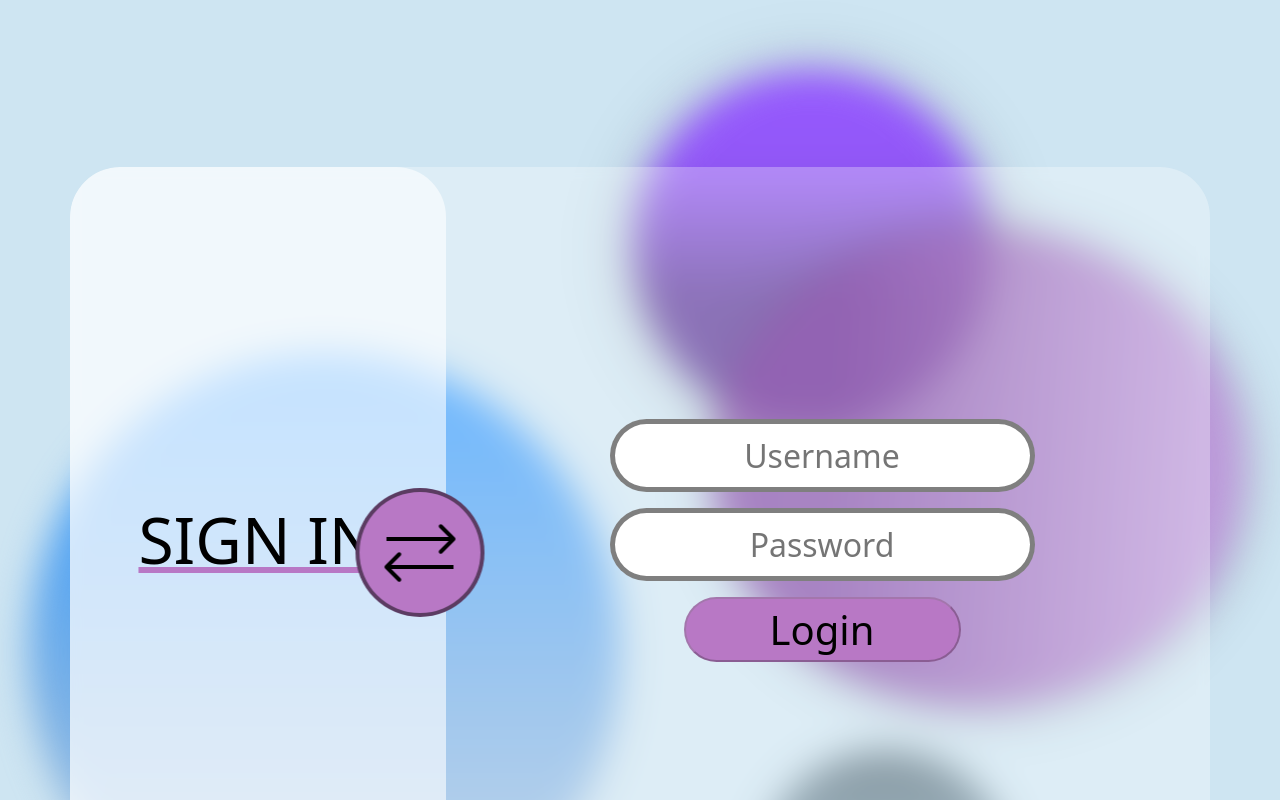
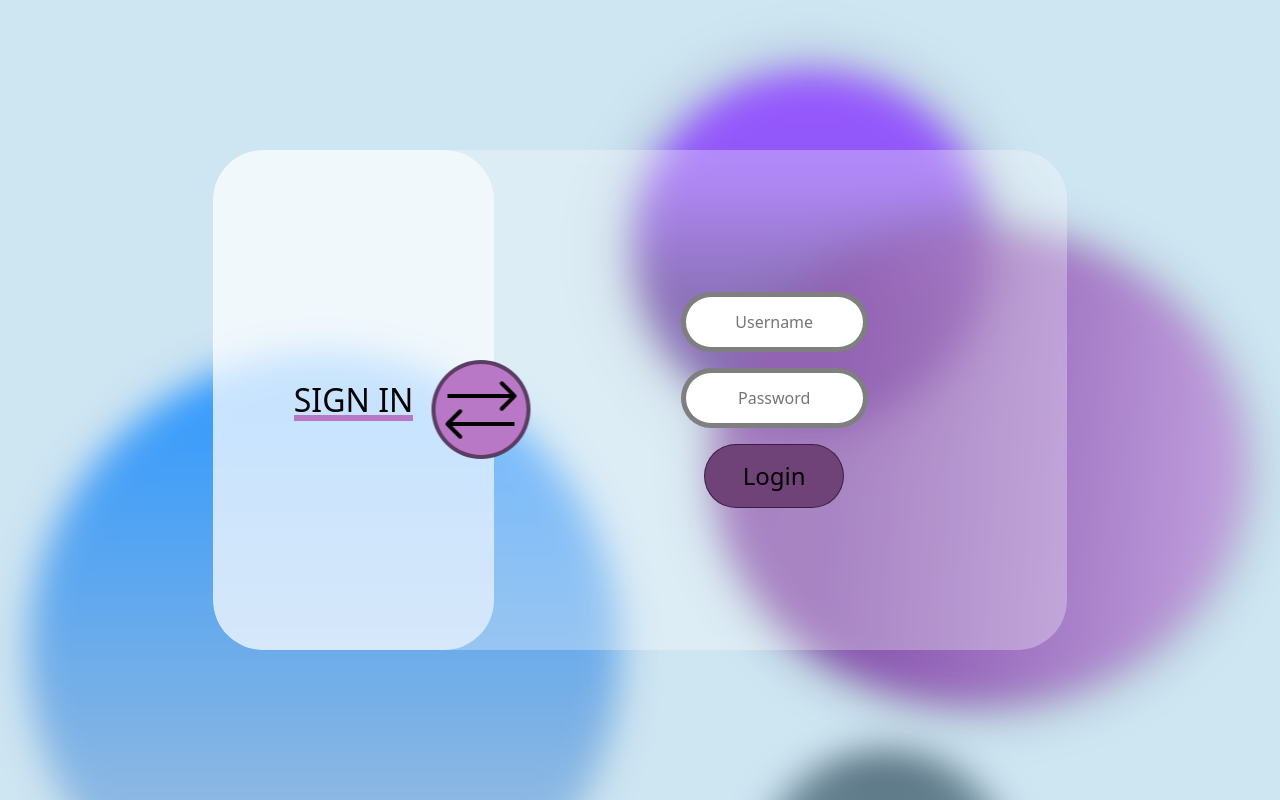
Before and after one commit to MergoCode/front-garage, a React (Vite) app in the folder frontend/: page /login-register in a window 1280 px wide. Shown: the top 800 px of the page. Built offline with nearby package versions, Linux system fonts and the light colour scheme.

Commit message:
Validation fixed

```diff
--- a/frontend/src/App.css
+++ b/frontend/src/App.css
@@ -10,9 +10,12 @@
   --accent-color: #B878C5;
   font-family: Poppins;
   font-family: var(--main-font);
+
 }
 * {
   box-sizing: border-box;
+  overflow-y: hidden;
+
 }
 
 .logo {
@@ -104,9 +107,8 @@
 
 
 .container {
-  width: 1317px;
-  height: 746px;
-  margin: 167px 0;
+  height: 500px;
+
   border-radius: 50px;
   background-color: rgb(255, 255, 255, 0.3);
   backdrop-filter: blur(6px);
@@ -141,7 +143,8 @@
   opacity: 100%;
 }
 .fade-sign {
-  transition: opacity 0.5s ease-in-out; /* Плавний перехід прозорості */
+  transition: opacity 0.5s ease-in-out;
+  font-size: 1rem; /* Плавний перехід прозорості */
 }
 
 
@@ -152,18 +155,16 @@
   text-shadow: 4px 4px 4px #00000040;
 }
 .welcome-section h3  {
-  font-size: 4rem;
+  font-size: 2rem;
   line-height: 6rem;
   font-weight: 400;
   text-decoration: underline 6px var(--accent-color);
 }
 
 .login-register-input {
-  width: 425px;
-  height: 73px;
   border-radius: 60px;
   border: 5px solid rgba(0, 0, 0, 0.5);
-  font-size: 2rem;
+  font-size: 1rem;
   font-weight: 400;
   line-height: 3rem;
   text-align: center;
@@ -173,14 +174,13 @@
 }
 
 .login-btn, .register-btn {
-  background: var(--accent-color);
-  width: 277px;
-  height: 65px;
+  background-color: var(--accent-color);
   top: 751px;
   left: 1044px;
   border-radius: 60px;
+  border: 0.5px solid rgba(0, 0, 0, 0.5);
   font-family: var(--main-font);
-  font-size: 40px;
+  font-size: 1.5rem;
   font-weight: 400;
   line-height: 60px;
   text-align: center;
@@ -189,6 +189,11 @@
   color: #000;
   margin: 0 auto;
   cursor: pointer;
+  transition: background-color 0.2s ease-in-out;
+}
+.login-btn:hover, .register-btn:hover {
+  background-color: #ce78df;
+
 }
 
 .form-container {
@@ -210,21 +215,24 @@
 .change-btn {
   background-color: var(--accent-color);
   border-radius: 50%;
-  height: 129px;
-  width: 129px;
+  aspect-ratio: 1/1;
+  padding: 10px;
   z-index: 100;
   transform: translateY(-50%);
   transform: translateX(-50%);
-  top: 43%;
-  right: 58%;
+  top: 42%;
+  right: 57%;
   position: absolute;
-  padding: 5px;
   border: 4px solid #00000080;
   transition: transform 1s ease-in-out;
   transform-origin: center;
   will-change: transform;
 
 
+}
+
+.disabled-button {
+  background-color: #6f4278 !important;
 }
 
 
--- a/frontend/src/Login-Register.jsx
+++ b/frontend/src/Login-Register.jsx
@@ -1,4 +1,4 @@
-import React, { useState, useEffect, useRef } from "react";
+import { useState, useEffect, useRef } from "react";
 import axios from "axios";
 import { useNavigate } from "react-router-dom";
 import { useForm } from "react-hook-form";
@@ -25,6 +25,7 @@ const Login_Register = () => {
         register,
         handleSubmit,
         watch,
+        reset,
         formState: { errors, isValid }
     } = useForm({
         mode: "onChange",
@@ -34,6 +35,8 @@ const Login_Register = () => {
             email: '',
         }
     });
+
+
 
     const password = watch("password");
     const username = watch("username");
@@ -69,15 +72,11 @@ const Login_Register = () => {
             }
     const resetBlock = () => {
                 if (block) {
-                    const containerWidth = container.offsetWidth;
-                    const blockWidth = block.offsetWidth;
-                    const maxPosition = containerWidth - blockWidth;
-                    const buttonPosition = maxPosition - blockWidth;
                     const buttonWidth = buttonChange.offsetWidth;
                     const newButtonPosition = buttonWidth / 2;
                     block.style.transform = `translateX(0)`;
                     buttonChange.style.transform = `translateX(-${newButtonPosition}px)`;
-
+                    console.log(buttonWidth, newButtonPosition);
                     if (circle1Ref.current) circle1Ref.current.style.transform = "translateX(0)";
                     if (circle2Ref.current) circle2Ref.current.style.transform = "translateX(0)";
                     if (circle3Ref.current) circle3Ref.current.style.transform = "translateX(0)";
@@ -92,12 +91,11 @@ const Login_Register = () => {
                 setFadeSignState(true); // Активуємо фейд-аут
                 setTimeout(() => {
                   setSignText(newText); // Змінюємо текст після завершення фейд-ауту
-                  setFadeSignState(false); // Вмикаємо фейд-ін
-                }, 500); // Час повинен збігатися з тривалістю анімації в CSS
+                  setFadeSignState(false);
+                }, 500);
               };
 
             const handleFormContainerMove = (ifLogin) => {
-                const containerWidth = container.offsetWidth;
                 const blockWidth = block.offsetWidth;
                 const newFormContainerPosition = blockWidth;
                 if (ifLogin) {
@@ -116,6 +114,7 @@ const Login_Register = () => {
         }
 
 
+
     const handleChangePage = () => {
         setFadeState("fade-out");
 
@@ -127,7 +126,7 @@ const Login_Register = () => {
             handleFade('SIGN UP');
             handleFadeForm();
             moveBlock();
-             // У moveBlock
+            reset();
 
         }
         else {
@@ -140,6 +139,8 @@ const Login_Register = () => {
             handleFade('SIGN IN');
             handleFadeForm();
             resetBlock();
+            reset();
+
         }
 
     };
@@ -174,7 +175,7 @@ const Login_Register = () => {
     const handleRegister = async (data) => {
         try {
             console.log(data);
-            const response = await axios.post("http://localhost:8000/api/register/",
+            await axios.post("http://localhost:8000/api/register/",
                 {
                     username: data.username,
                     password: data.password,
@@ -196,7 +197,6 @@ const Login_Register = () => {
         }
     }, [username, password]);
 
-        // складність пароля
         useEffect(() => {
             if (pageChoice === "register") {
                 if (password.length > 10 && /(?=.*[A-Z])(?=.*[!@#$%^&*])/.test(password)) {
@@ -211,16 +211,19 @@ const Login_Register = () => {
             }
         }, [password, pageChoice]);
 
+
+
+
     return (
         <div className="login-register-page">
-                <div class="circle circle-1" ref={circle1Ref} ></div>
+                <div className="circle circle-1" ref={circle1Ref} ></div>
 
-                <div class="circle circle-2" ref={circle2Ref} ></div>
-                <div class="circle circle-3" ref={circle3Ref}></div>
-                <div class="circle circle-4" ref={circle4Ref}></div>
+                <div className="circle circle-2" ref={circle2Ref} ></div>
+                <div className="circle circle-3" ref={circle3Ref}></div>
+                <div className="circle circle-4" ref={circle4Ref}></div>
 
-        <div className="container ps-0" ref={containerRef}>
-            <div class="welcome-section text-center col-4 align-items-center" id="welcome-id" ref={movingRef}>
+        <div className="container ps-0 d-flex justify-content-center col-8" ref={containerRef}>
+            <div className="welcome-section text-center col-4 align-items-center" id="welcome-id" ref={movingRef}>
                 <h2></h2>
                 <h3 className={`fade-sign ${fadeSignState ? "fade-out" : "fade-in"}`}>{signText}</h3>
 
@@ -237,7 +240,40 @@ const Login_Register = () => {
                         type="text"
                         placeholder="Username"
                         {...register("username", { required: "Username is required" })}
-                        className="login-register-input"
+                        className="login-register-input col-4"
+                    />
+                    {errors.username && <p>{errors.username.message}</p>}
+
+                    <input
+                        type="password"
+                        placeholder="Password"
+                        {...register("password", {
+                            required: "Password is required",
+                            minLength: { value: 8, message: "Password must be at least 8 characters" },
+                            maxLength: { value: 30, message: "Password cannot exceed 30 characters" },
+                            pattern: {
+                                value: passwordRegex,
+                                message: "Password is invalid"
+                            }
+                        })}
+                        className="login-register-input col-4"
+                    />
+                    {errors.password && <p>{errors.password.message}</p>}
+
+                    <button className={`login-btn col-3 ${isValid ? `enabled-button`: `disabled-button`}`} type="submit" disabled={!isValid}>Login</button>
+                </form>
+            ) : (
+                <form className="register-form" onSubmit={handleSubmit(handleRegister)}>
+                {fetchError && fetchError !== '' && <div className="error-block top-0"><p className="Error-p">{fetchError}</p></div>}
+
+                    {/* складність пароля */}
+                    {passwordStrength && <p>Safety of password: {passwordStrength}</p>}
+
+                    <input
+                        type="text"
+                        placeholder="Username"
+                        {...register("username", { required: "Username is required" })}
+                        className="login-register-input col-4"
                     />
                     {errors.username && <p>{errors.username.message}</p>}
 
@@ -253,40 +289,7 @@ const Login_Register = () => {
                                 message: "Password must include at least one uppercase letter, one lowercase letter, one number, and one special character"
                             }
                         })}
-                        className="login-register-input"
-                    />
-                    {errors.password && <p>{errors.password.message}</p>}
-
-                    <button className="login-btn" type="submit" disabled={!isValid}>Login</button>
-                </form>
-            ) : (
-                <form className="register-form" onSubmit={handleSubmit(handleRegister)}>
-                {fetchError && fetchError !== '' && <div className="error-block top-0"><p className="Error-p">{fetchError}</p></div>}
-
-                    {/* складність пароля */}
-                    {passwordStrength && <p>Safety of password: {passwordStrength}</p>}
-
-                    <input
-                        type="text"
-                        placeholder="Username"
-                        {...register("username", { required: "Username is required" })}
-                        className="login-register-input"
-                    />
-                    {errors.username && <p>{errors.username.message}</p>}
-
-                    <input
-                        type="password"
-                        placeholder="Password"
-                        {...register("password", {
-                            required: "Password is required",
-                            minLength: { value: 8, message: "Password must be at least 8 characters" },
-                            maxLength: { value: 30, message: "Password cannot exceed 30 characters" },
-                            pattern: {
-                                value: passwordRegex,
-                                message: "Password must include at least one uppercase letter, one lowercase letter, one number, and one special character"
-                            }
-                        })}
-                        className="login-register-input"
+                        className="login-register-input col-4"
                     />
                     {errors.password && <p>{errors.password.message}</p>}
 
@@ -294,11 +297,11 @@ const Login_Register = () => {
                         type="email"
                         placeholder="Email"
                         {...register("email", { required: "Email is required" })}
-                        className="login-register-input"
+                        className="login-register-input col-4"
                     />
                     {errors.email && <p>{errors.email.message}</p>}
 
-                    <button className="register-btn" type="submit" disabled={!isValid}>Register</button>
+                    <button className={`register-btn col-3 ${isValid ? `enabled-button`: `disabled-button`}`} type="submit" disabled={!isValid}>Register</button>
                 </form>
             )}
 
--- a/frontend/src/index.css
+++ b/frontend/src/index.css
@@ -20,6 +20,7 @@ border-radius: 25px;
   width: 25%;
   box-shadow: 0px 4px 10px rgba(0, 0, 0, 0.4) ;
 }
+
 a {
   font-weight: 500;
   color: #646cff;
```
